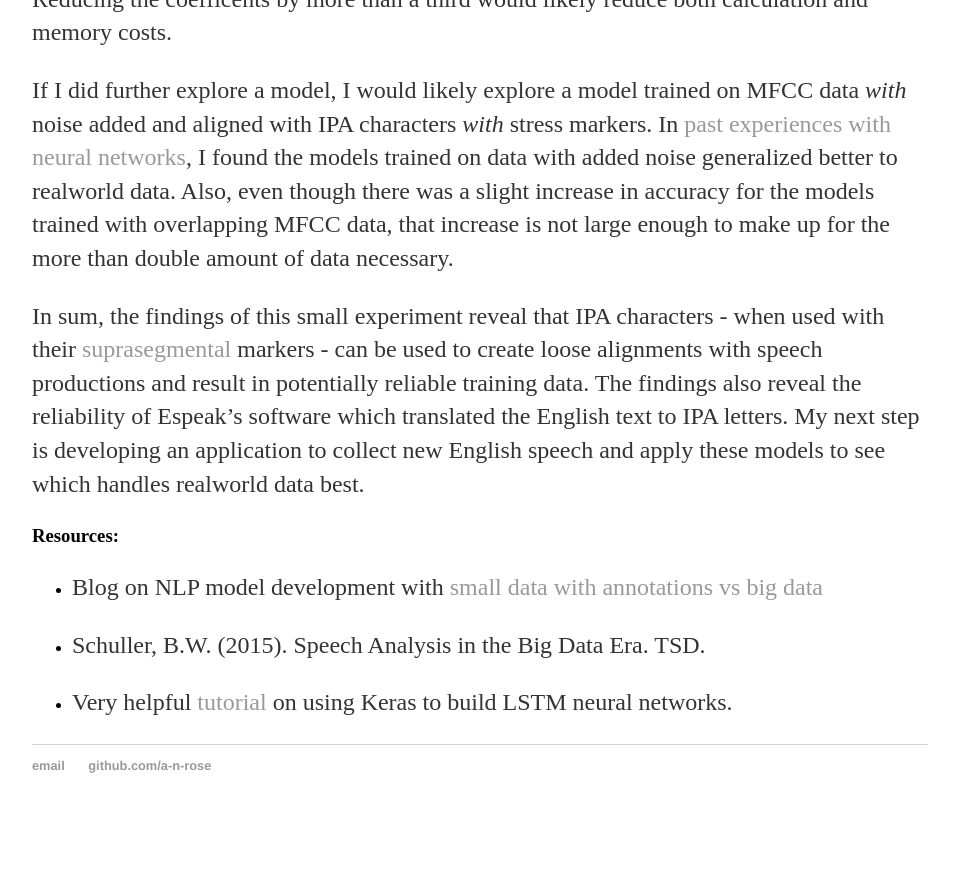
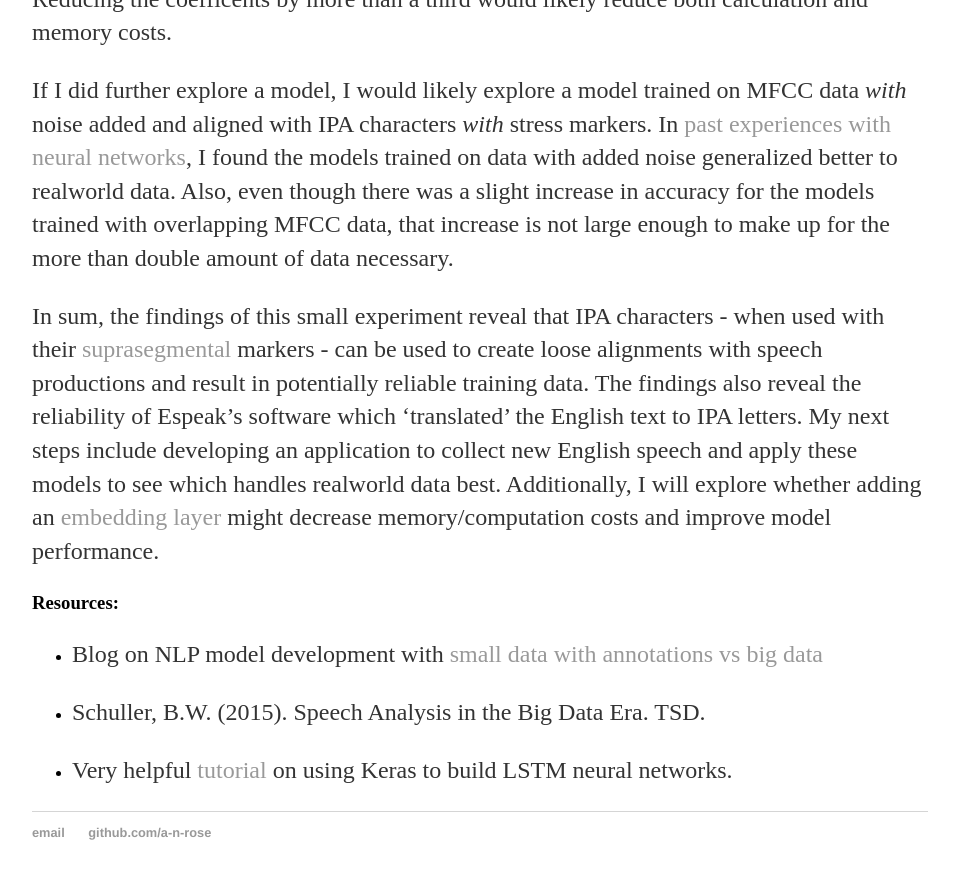
Before and after one commit to a-n-rose/a-n-rose.github.io, a Jekyll site: the page built from _posts/2018-09-26-english-speech-to-ipa.md, in a window 1280 px wide and 900 px high, scrolled down 7595 px. Shown: the top 879 px of the window, without its empty margins (160-1119 px from the left). Built offline with Jekyll 4.4.1, drawn with Linux system fonts in a browser that asks for light colours; before the commit the page ends 8428 px from its top, so only the background shows below that; some of the changed text lies outside the part shown.

Commit message:
added step to conclusion: add embedding layer

```diff
--- a/_posts/2018-09-26-english-speech-to-ipa.md
+++ b/_posts/2018-09-26-english-speech-to-ipa.md
@@ -100,7 +100,7 @@ I would be curious to further explore training models with these loosely aligned
 
 If I did further explore a model, I would likely explore a model trained on MFCC data *with* noise added and aligned with IPA characters *with* stress markers. In <a href="/2018/08/22/language-classifier.html">past experiences with neural networks</a>, I found the models trained on data with added noise generalized better to realworld data. Also, even though there was a slight increase in accuracy for the models trained with overlapping MFCC data, that increase is not large enough to make up for the more than double amount of data necessary.
 
-In sum, the findings of this small experiment reveal that IPA characters - when used with their <a href="https://en.wikipedia.org/wiki/Suprasegmentals">suprasegmental</a> markers - can be used to create loose alignments with speech productions and result in potentially reliable training data. The findings also reveal the reliability of Espeak's software which translated the English text to IPA letters. My next step is developing an application to collect new English speech and apply these models to see which handles realworld data best.
+In sum, the findings of this small experiment reveal that IPA characters - when used with their <a href="https://en.wikipedia.org/wiki/Suprasegmentals">suprasegmental</a> markers - can be used to create loose alignments with speech productions and result in potentially reliable training data. The findings also reveal the reliability of Espeak's software which 'translated' the English text to IPA letters. My next steps include developing an application to collect new English speech and apply these models to see which handles realworld data best. Additionally, I will explore whether adding an <a href="https://towardsdatascience.com/neural-network-embeddings-explained-4d028e6f0526">embedding layer</a> might decrease memory/computation costs and improve model performance.
 
 ### Resources:
 
```
Also changed, not shown: other parts of _posts/2018-09-26-english-speech-to-ipa.md (+4 -4 lines).
